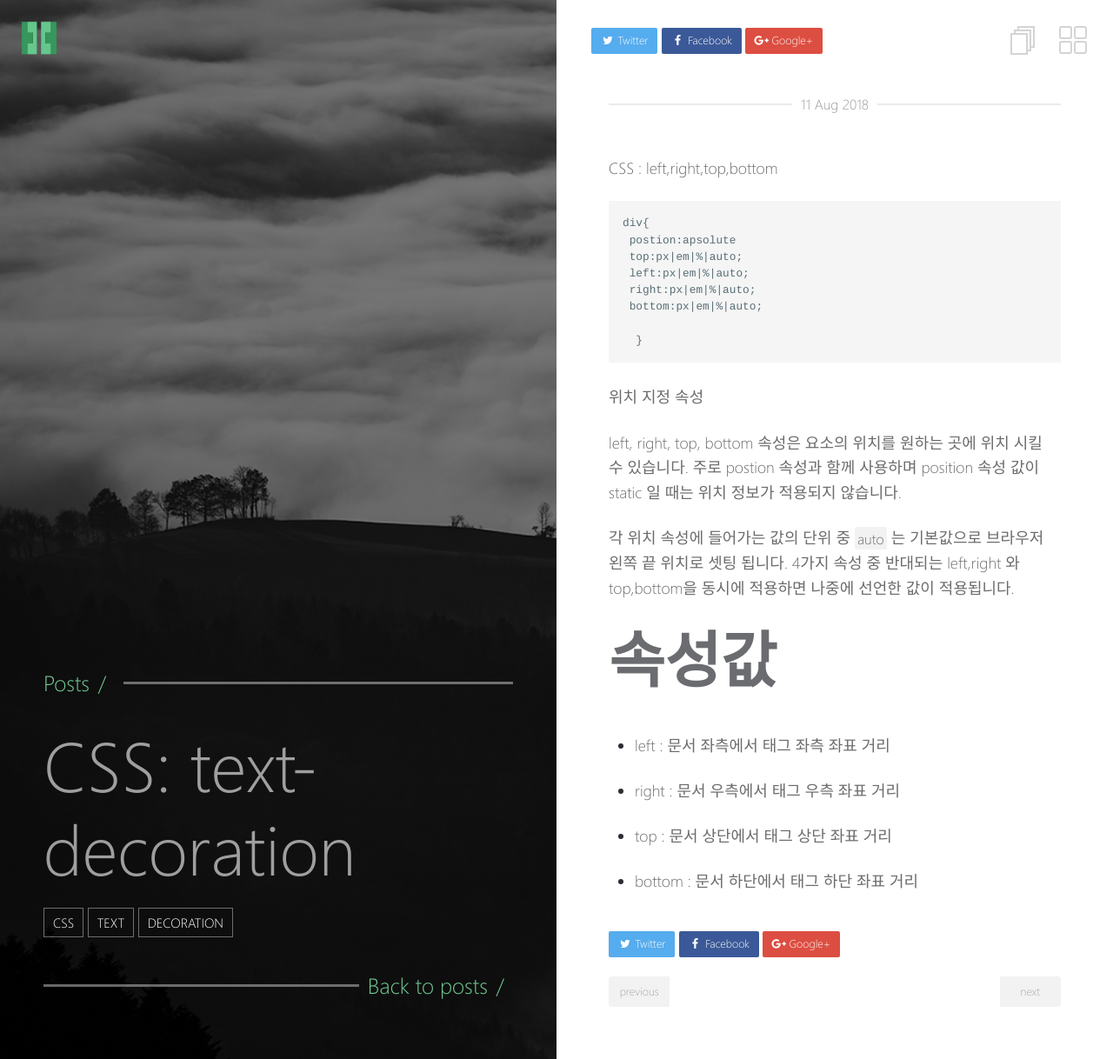
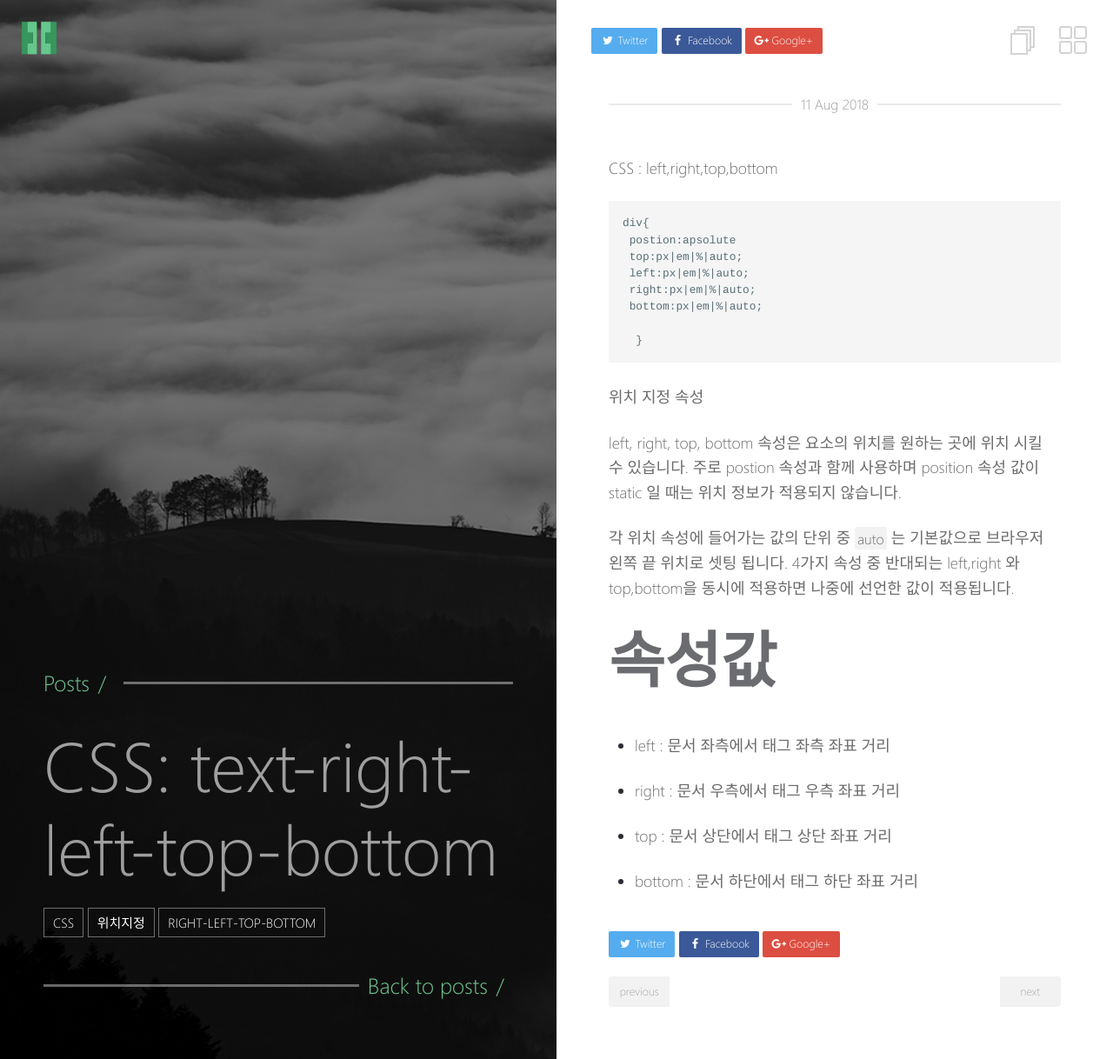
Before and after one commit to yubobae/yubobae.github.com, a Jekyll site: the page built from _posts/css/2018-08-11-right-left-top-bottom.md, in a window 1280 px wide. Shown: the whole page at 87% size. Built offline with Jekyll 4.4.1, drawn with Linux system fonts in a browser that asks for light colours.

Commit message:
Update 2018-08-11-right-left-top-bottom.md

```diff
--- a/_posts/css/2018-08-11-right-left-top-bottom.md
+++ b/_posts/css/2018-08-11-right-left-top-bottom.md
@@ -1,11 +1,11 @@
 ---
 layout: post
-title: "CSS: text-decoration "
+title: "CSS: text-right-left-top-bottom "
 excerpt: ""
 tags:
   - css
-  - text
-  - decoration
+  - 위치지정
+  - right-left-top-bottom
 ---
 
 CSS : left,right,top,bottom
```
